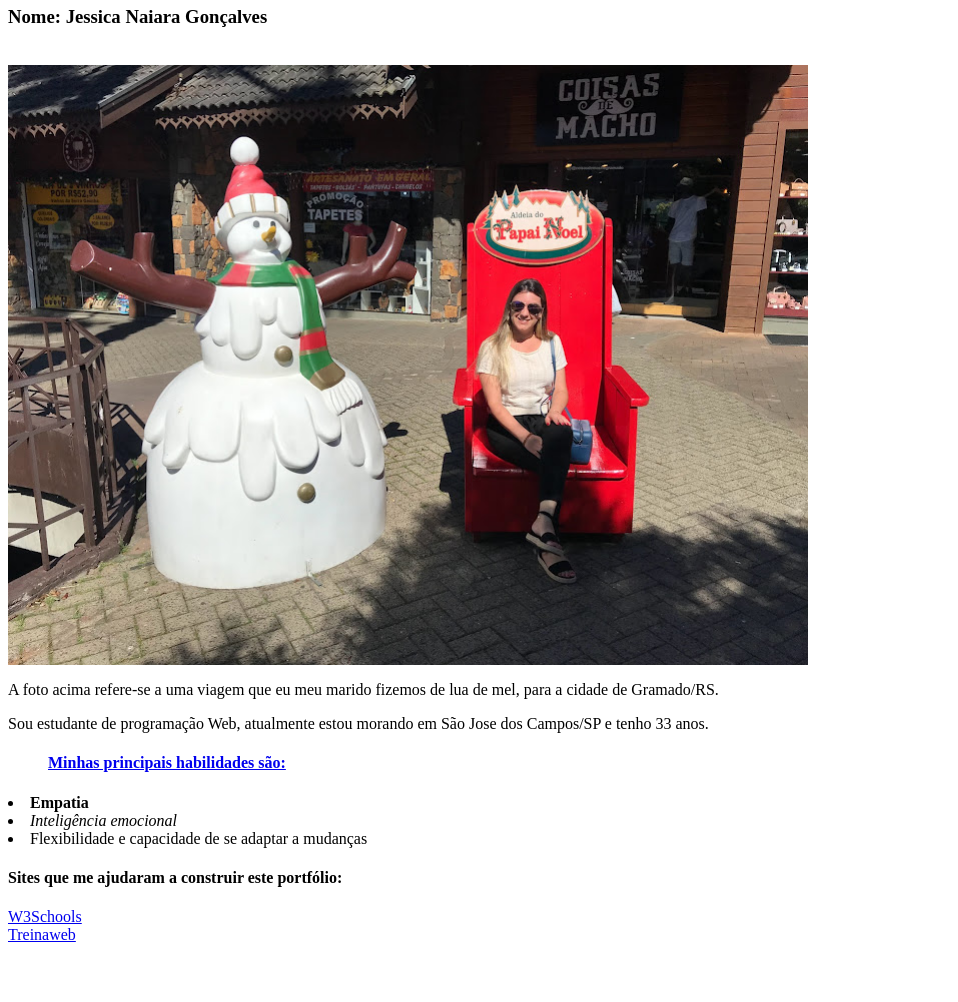
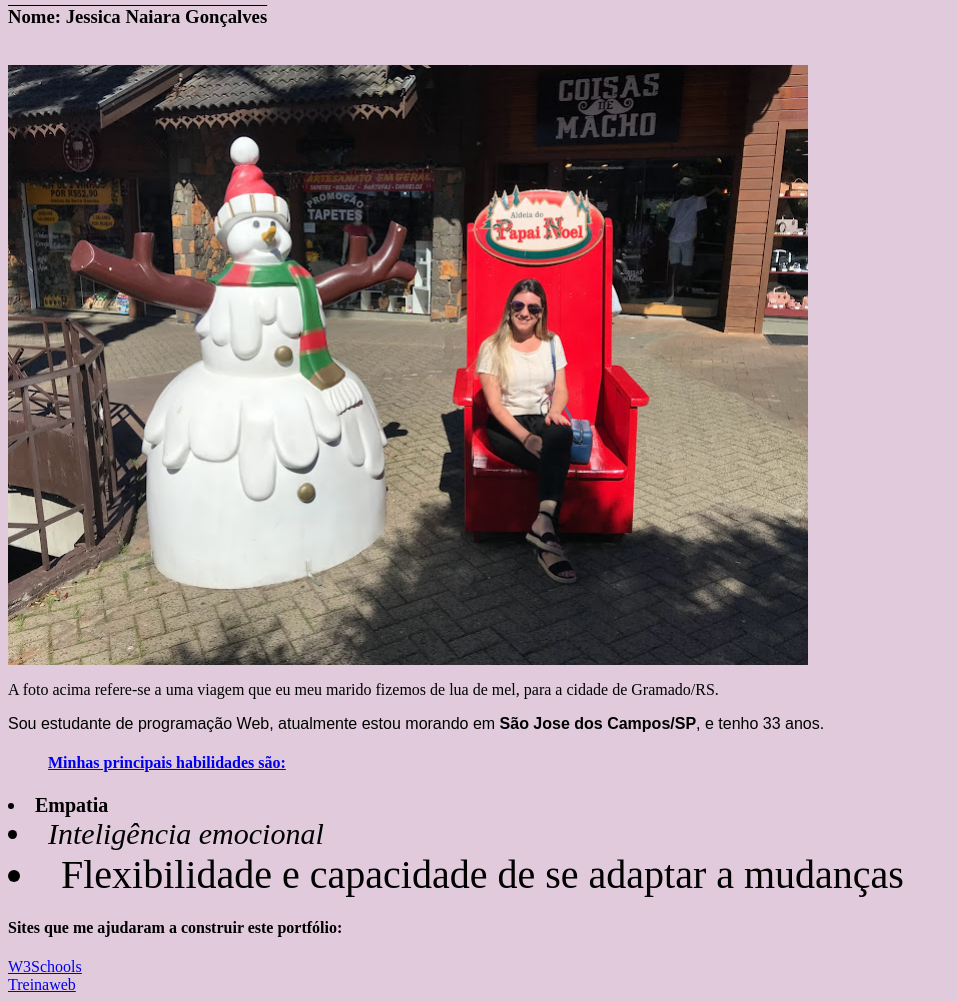
Before and after one commit to jessicanaiarag/Treinando-HTML-e-CSS, a plain HTML site: page Portifólio Jessica/index.html in a window 1280 px wide. Shown: the part 60-1062 px from the top of the page, without its empty margins (0-958 px from the left). Before the commit the page ends 1012 px from the top, so only its background shows below. Drawn offline with Linux system fonts and the light colour scheme.

Commit message:
estilizando portifolio

```diff
--- a/Portifólio Jessica/index.html
+++ b/Portifólio Jessica/index.html
@@ -4,29 +4,30 @@
     <title>
       Meu Portfólio Web
     </title>
+    <link rel="stylesheet" href="style.css">
   </head>
   <body>
     <h1> Meu Portfólio Web</h1>
-    <h3>Nome: Jessica Naiara Gonçalves</h3>
+    <h3 id="style-name">Nome: Jessica Naiara Gonçalves</h3>
   <br>
     <img src="jessica-natal.jpg" width="800" height="600" alt="foto da aldeia do papai noel">
   <br>
   <p>
     A foto acima refere-se a uma viagem que eu meu marido fizemos de lua de mel, para a cidade de Gramado/RS.
   </p>
-  <p>
-    Sou estudante de programação Web, atualmente estou morando em São Jose dos Campos/SP e tenho 33 anos.
+  <p id="style-description">
+    Sou estudante de programação Web, atualmente estou morando em <strong>São Jose dos Campos/SP</strong>, e tenho 33 anos.
   </p>
   <h4>
     <ul><a href="#habilidades">Minhas principais habilidades são:</a></ul>
   </h4>
-  <li>
+  <li id="empatia">
     <strong>Empatia</strong>
   </li>
-  <li>
+  <li id="inteligencia">
     <i>Inteligência emocional</i>
   </li>
-  <li>Flexibilidade e capacidade de se adaptar a mudanças</li>
+  <li id="flexibilidade">Flexibilidade e capacidade de se adaptar a mudanças</li>
   <h4>Sites que me ajudaram a construir este portfólio:</h4>
   <a href="https://www.w3schools.com">W3Schools</a>
   <br>
--- /dev/null
+++ b/Portifólio Jessica/style.css
@@ -0,0 +1,23 @@
+body {
+  background-color: #E0CADC;
+}
+
+#style-name {
+  text-decoration: overline;
+}
+
+#style-description {
+  font-family:Arial, Helvetica, sans-serif
+}
+
+#empatia {
+  font-size: 20px;
+}
+
+#inteligencia {
+  font-size: 30px;
+}
+
+#flexibilidade {
+  font-size: 40px;
+}
```
